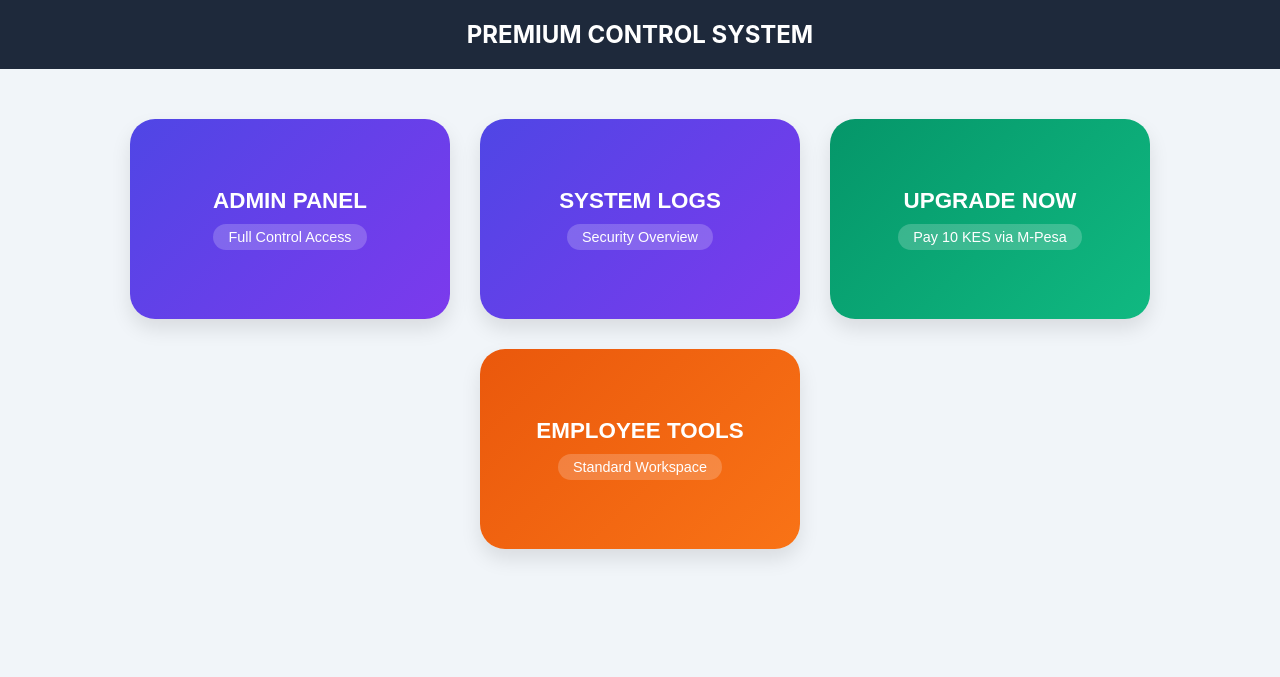
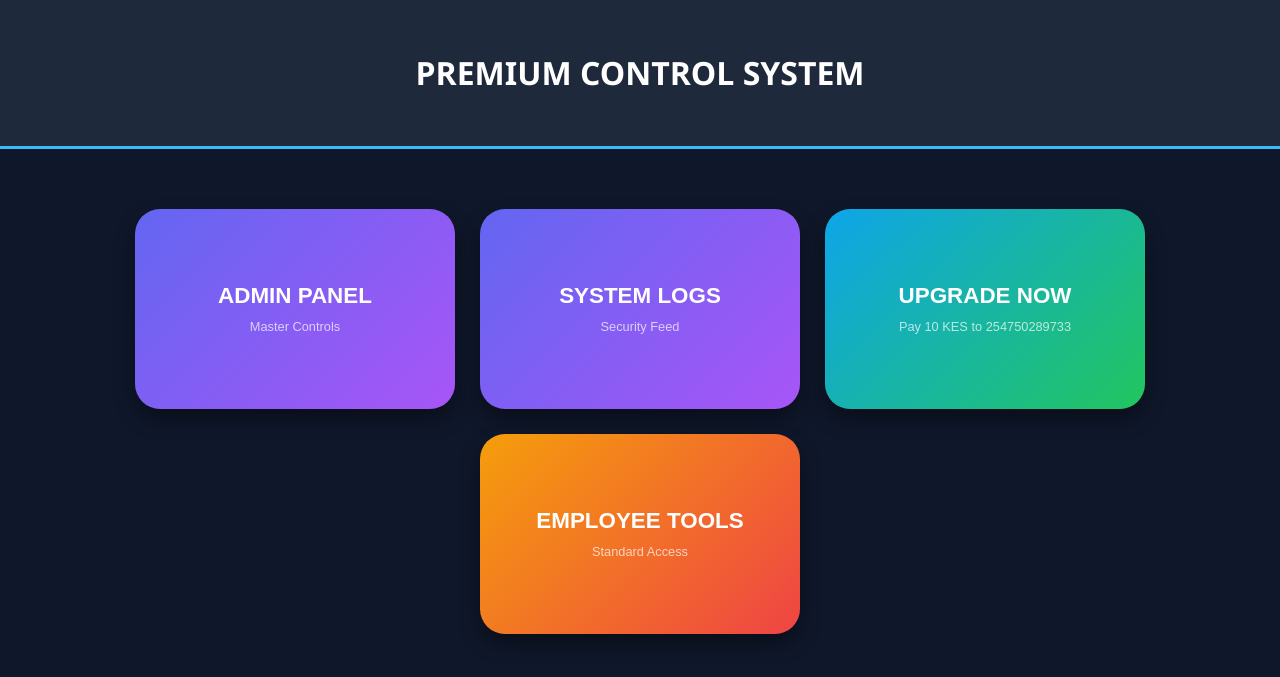
Before and after one commit to reubenwaithaka839-crypto/ute-web, a Flask app: page / in a window 1280 px wide. Shown: the top 677 px of the page. Run offline with Flask 3, Linux system fonts and the light colour scheme.

Commit message:
Refactor dashboard layout and styles

```diff
--- a/templates/dashboard.html
+++ b/templates/dashboard.html
@@ -2,81 +2,63 @@
 <html lang="en">
 <head>
     <meta charset="UTF-8">
-    <meta name="viewport" content="width=device-width, initial-scale=1.0">
     <title>Premium Dashboard</title>
     <style>
-        body { font-family: 'Inter', sans-serif; margin: 0; background: #f1f5f9; color: #0f172a; }
-        .navbar { background: #1e293b; color: white; padding: 20px; text-align: center; font-size: 1.5rem; font-weight: bold; }
-        .container { max-width: 1100px; margin: 50px auto; display: flex; flex-wrap: wrap; gap: 30px; justify-content: center; }
+        body { font-family: 'Segoe UI', sans-serif; margin: 0; background: #0f172a; color: white; text-align: center; }
+        .header { background: #1e293b; padding: 30px; border-bottom: 3px solid #38bdf8; margin-bottom: 40px; }
+        .container { display: flex; flex-wrap: wrap; gap: 25px; justify-content: center; padding: 20px; }
 
-        /* THE MILLION DOLLAR BUTTONS */
-        .big-button {
+        .btn-large {
             width: 320px; height: 200px; border: none; border-radius: 25px;
-            cursor: pointer; transition: all 0.3s ease; display: flex;
-            flex-direction: column; align-items: center; justify-content: center;
-            color: white; font-size: 1.4rem; font-weight: 700;
-            box-shadow: 0 10px 20px rgba(0,0,0,0.1);
+            font-size: 1.4rem; font-weight: 800; cursor: pointer;
+            transition: transform 0.3s, box-shadow 0.3s; color: white;
+            box-shadow: 0 10px 20px rgba(0,0,0,0.4);
+            display: flex; flex-direction: column; align-items: center; justify-content: center;
         }
-        .big-button:hover { transform: translateY(-10px); box-shadow: 0 15px 30px rgba(0,0,0,0.2); opacity: 0.9; }
+        .btn-large:hover { transform: translateY(-10px); box-shadow: 0 20px 40px rgba(0,0,0,0.6); }
 
-        .admin-bg { background: linear-gradient(135deg, #4f46e5 0%, #7c3aed 100%); }
-        .pay-bg { background: linear-gradient(135deg, #059669 0%, #10b981 100%); }
-        .emp-bg { background: linear-gradient(135deg, #ea580c 0%, #f97316 100%); }
+        .admin-btn { background: linear-gradient(135deg, #6366f1 0%, #a855f7 100%); }
+        .pay-btn { background: linear-gradient(135deg, #0ea5e9 0%, #22c55e 100%); }
+        .emp-btn { background: linear-gradient(135deg, #f59e0b 0%, #ef4444 100%); }
 
-        .sub-text { font-size: 0.9rem; font-weight: 300; margin-top: 10px; background: rgba(255,255,255,0.2); padding: 5px 15px; border-radius: 20px; }
+        .small-text { font-size: 0.8rem; font-weight: normal; margin-top: 10px; opacity: 0.7; }
     </style>
 </head>
 <body>
-
-    <div class="navbar">PREMIUM CONTROL SYSTEM</div>
+    <div class="header"><h1>PREMIUM CONTROL SYSTEM</h1></div>
 
     <div class="container">
         {% if user.role == 'admin' %}
-            <button class="big-button admin-bg" onclick="alert('Opening Admin Panel...')">
-                ADMIN PANEL
-                <span class="sub-text">Full Control Access</span>
-            </button>
-            <button class="big-button admin-bg" onclick="alert('Viewing System Logs...')">
-                SYSTEM LOGS
-                <span class="sub-text">Security Overview</span>
-            </button>
+            <button class="btn-large admin-btn">ADMIN PANEL<span class="small-text">Master Controls</span></button>
+            <button class="btn-large admin-btn">SYSTEM LOGS<span class="small-text">Security Feed</span></button>
         {% endif %}
 
-        <button id="payBtn" class="big-button pay-bg" onclick="triggerPayment()">
+        <button id="payBtn" onclick="runPayment()" class="btn-large pay-btn">
             UPGRADE NOW
-            <span class="sub-text">Pay 10 KES via M-Pesa</span>
+            <span class="small-text">Pay 10 KES to 254750289733</span>
         </button>
 
-        <button class="big-button emp-bg" onclick="alert('Opening Staff Tools...')">
-            EMPLOYEE TOOLS
-            <span class="sub-text">Standard Workspace</span>
-        </button>
+        <button class="btn-large emp-btn">EMPLOYEE TOOLS<span class="small-text">Standard Access</span></button>
     </div>
 
     <script>
-        function triggerPayment() {
+        function runPayment() {
             const btn = document.getElementById('payBtn');
-            btn.innerHTML = "PROCESSING...";
+            btn.innerHTML = "SENDING PROMPT...";
             btn.style.opacity = "0.5";
 
             fetch('/pay', { method: 'POST' })
-            .then(response => response.json())
+            .then(res => res.json())
             .then(data => {
-                if (data.id) {
-                    alert("SUCCESS: Check your phone for the M-Pesa PIN prompt!");
-                    btn.innerHTML = "PENDING PIN...";
+                if(data.id) {
+                    alert("STK PUSH SENT! Please check your phone for the M-Pesa PIN prompt.");
                 } else {
-                    alert("ERROR: " + (data.error || "Could not start payment"));
-                    btn.innerHTML = "UPGRADE NOW";
-                    btn.style.opacity = "1";
+                    alert("Error: " + (data.error || "Authentication failed. Check your keys."));
                 }
+                btn.innerHTML = "UPGRADE NOW<span class='small-text'>Pay 10 KES</span>";
+                btn.style.opacity = "1";
             })
-            .catch(err => {
-                console.error(err);
-                alert("NETWORK ERROR: Connection failed.");
-                btn.innerHTML = "UPGRADE NOW";
-                btn.style.opacity = "1";
-            });
+            .catch(err => alert("Connection Error. Is the server Live?"));
         }
     </script>
 </body>
```
